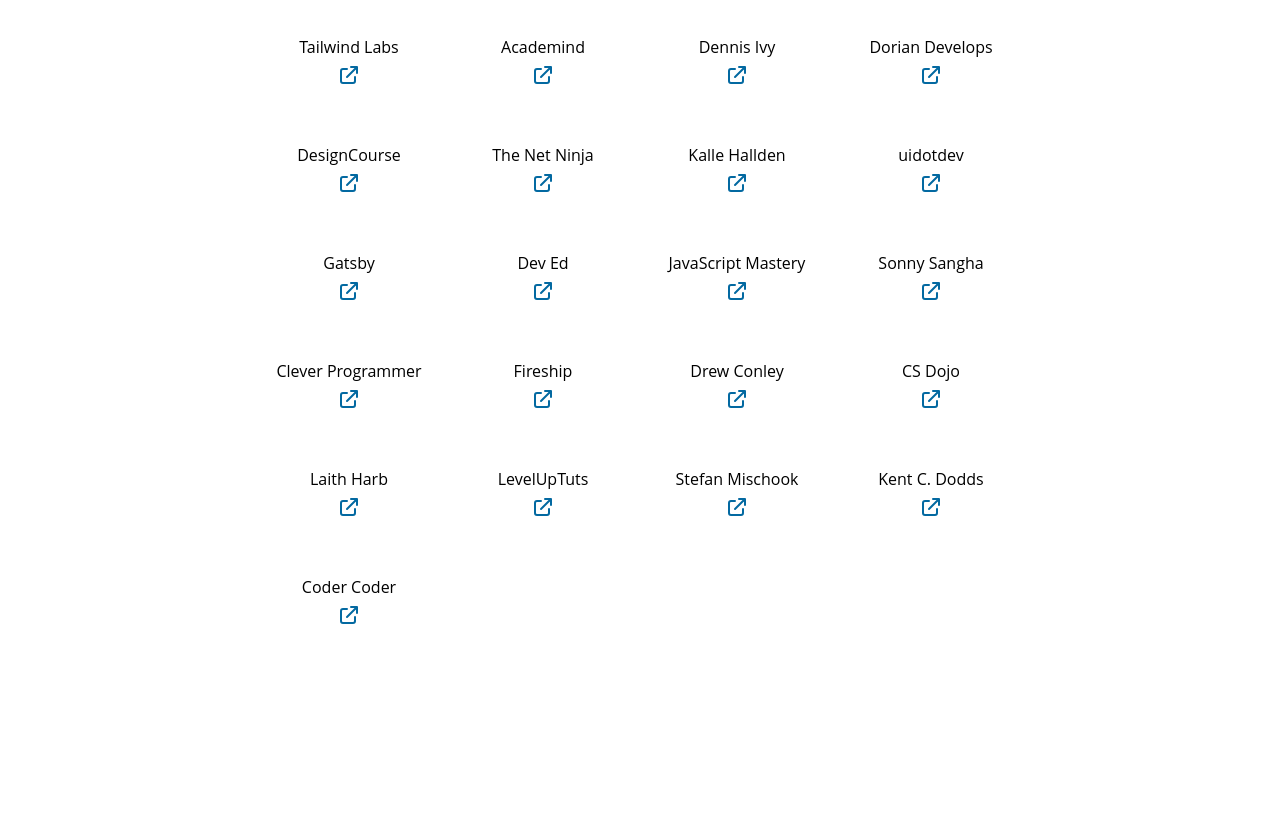
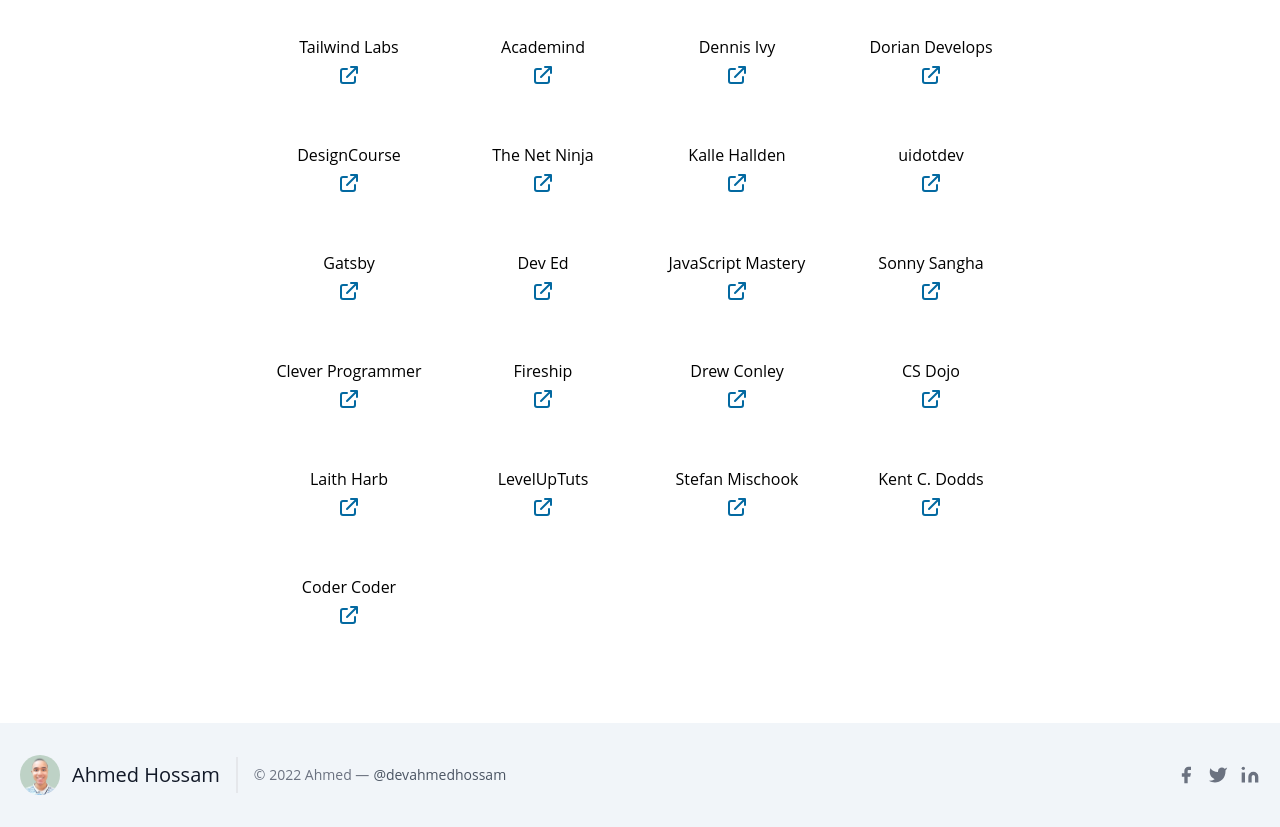
Before and after one commit to AhmedHossam01/my-website, a Gatsby site: page /youtube in a window 1280 px wide. Shown: the part 741-1568 px from the top of the page. Before the commit the page ends 1432 px from the top, so only its background shows below. Built offline with nearby package versions, Linux system fonts and the light colour scheme; Gatsby itself is replaced by a stand-in of ours.

Commit message:
Build footer section

```diff
--- a/gatsby-config.js
+++ b/gatsby-config.js
@@ -4,6 +4,18 @@ module.exports = {
     title: "Ahmed Hossam's Website",
   },
   plugins: [
+    {
+      resolve: `gatsby-plugin-manifest`,
+      options: {
+        name: "Ahmed Hossam",
+        short_name: "ahmedhossam01",
+        start_url: "/",
+        background_color: "#0F172A",
+        theme_color: "#2563EB",
+        display: "standalone",
+        icon: "src/images/logo.png",
+      },
+    },
     {
       resolve: `gatsby-plugin-mdx`,
       options: {
--- a/package.json
+++ b/package.json
@@ -19,6 +19,7 @@
     "@mdx-js/react": "^1.6.22",
     "gatsby": "^4.5.2",
     "gatsby-plugin-image": "^2.5.1",
+    "gatsby-plugin-manifest": "^4.6.0",
     "gatsby-plugin-mdx": "^3.5.1",
     "gatsby-plugin-remote-images": "^3.2.0",
     "gatsby-plugin-sharp": "^4.5.1",
--- /dev/null
+++ b/src/components/Footer.jsx
@@ -0,0 +1,79 @@
+import { Link } from "gatsby";
+import { StaticImage } from "gatsby-plugin-image";
+import * as React from "react";
+
+const Footer = () => {
+  return (
+    <footer className="mt-8 text-gray-600 body-font bg-slate-100 dark:bg-slate-800 dark:text-white">
+      <div className="container px-5 py-8 mx-auto flex items-center sm:flex-row flex-col">
+        <Link
+          to="/"
+          className="flex title-font font-medium items-center md:justify-start justify-center text-gray-900 dark:text-slate-100"
+        >
+          <StaticImage
+            className="w-10 h-10 p-2 rounded-full"
+            src="../images/logo.png"
+            alt="Ahmed Hossam"
+          />
+          <span className="ml-3 text-xl">Ahmed Hossam</span>
+        </Link>
+        <p className="text-sm text-gray-500 sm:ml-4 sm:pl-4 sm:border-l-2 sm:border-gray-200 sm:py-2 sm:mt-0 mt-4 dark:text-slate-400">
+          © {new Date().getFullYear()} Ahmed —
+          <a
+            href="https://twitter.com/devahmedhossam"
+            className="text-gray-600 ml-1 dark:text-slate-500"
+            rel="noopener noreferrer"
+            target="_blank"
+          >
+            @devahmedhossam
+          </a>
+        </p>
+        <span className="inline-flex sm:ml-auto sm:mt-0 mt-4 justify-center sm:justify-start">
+          <a className="text-gray-500" href="/">
+            <svg
+              fill="currentColor"
+              strokeLinecap="round"
+              strokeLinejoin="round"
+              strokeWidth={2}
+              className="w-5 h-5"
+              viewBox="0 0 24 24"
+            >
+              <path d="M18 2h-3a5 5 0 00-5 5v3H7v4h3v8h4v-8h3l1-4h-4V7a1 1 0 011-1h3z" />
+            </svg>
+          </a>
+          <a className="ml-3 text-gray-500">
+            <svg
+              fill="currentColor"
+              strokeLinecap="round"
+              strokeLinejoin="round"
+              strokeWidth={2}
+              className="w-5 h-5"
+              viewBox="0 0 24 24"
+            >
+              <path d="M23 3a10.9 10.9 0 01-3.14 1.53 4.48 4.48 0 00-7.86 3v1A10.66 10.66 0 013 4s-4 9 5 13a11.64 11.64 0 01-7 2c9 5 20 0 20-11.5a4.5 4.5 0 00-.08-.83A7.72 7.72 0 0023 3z" />
+            </svg>
+          </a>
+          <a className="ml-3 text-gray-500">
+            <svg
+              fill="currentColor"
+              stroke="currentColor"
+              strokeLinecap="round"
+              strokeLinejoin="round"
+              strokeWidth={0}
+              className="w-5 h-5"
+              viewBox="0 0 24 24"
+            >
+              <path
+                stroke="none"
+                d="M16 8a6 6 0 016 6v7h-4v-7a2 2 0 00-2-2 2 2 0 00-2 2v7h-4v-7a6 6 0 016-6zM2 9h4v12H2z"
+              />
+              <circle cx={4} cy={4} r={2} stroke="none" />
+            </svg>
+          </a>
+        </span>
+      </div>
+    </footer>
+  );
+};
+
+export default Footer;
--- a/src/components/Info.jsx
+++ b/src/components/Info.jsx
@@ -24,7 +24,7 @@ const Info = () => {
               rel="noreferrer"
               className="flex gap-2 text-white bg-blue-600 hover:bg-blue-800 transition px-2 py-1 rounded-md"
             >
-              Follow Me on Twitter
+              Follow me on Twitter
               <svg
                 class="w-6 h-6 text-blue-100 fill-current transition-all"
                 xmlns="http://www.w3.org/2000/svg"
--- a/src/components/Layout.jsx
+++ b/src/components/Layout.jsx
@@ -1,4 +1,5 @@
 import * as React from "react";
+import Footer from "./Footer";
 import Navbar from "./Navbar";
 
 const Layout = ({ pageTitle, children }) => {
@@ -24,6 +25,8 @@ const Layout = ({ pageTitle, children }) => {
         <Navbar setIsDark={setIsDark} isDark={isDark} />
 
         <main>{children}</main>
+
+        <Footer />
       </div>
     </div>
   );
--- a/src/pages/youtube.js
+++ b/src/pages/youtube.js
@@ -6,7 +6,6 @@ import Layout from "../components/Layout";
 
 const Youtube = ({ data }) => {
   const channels = data.allChannelsJson.nodes;
-  console.log(channels);
 
   return (
     <Layout pageTitle="My Youtube Subscriptions">
```
Also changed, not shown: 1 other file.
